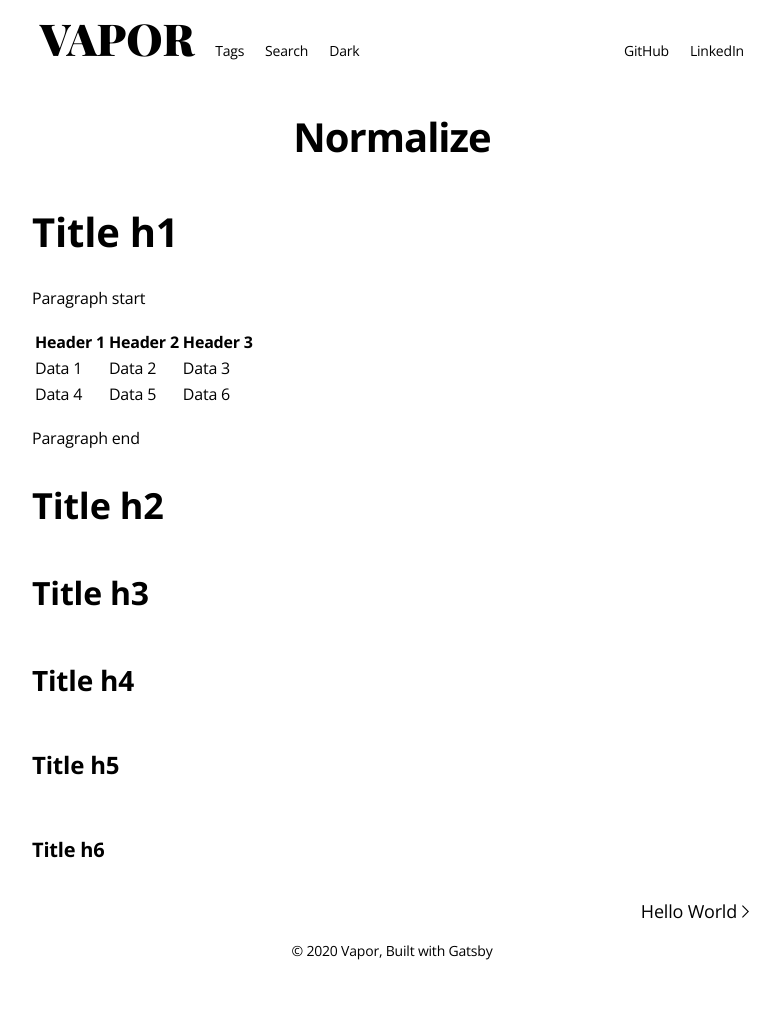
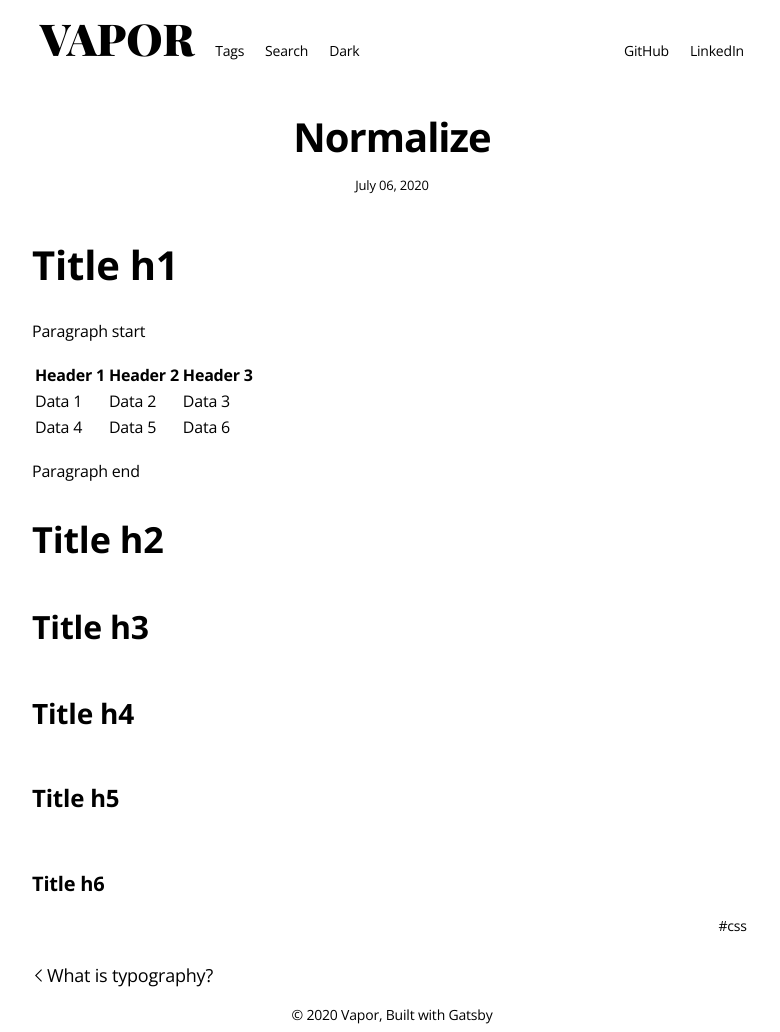
Before and after one commit to weensy/gatsby-vapor, a Gatsby site: page /normalize/ in a window 1280 px wide. Shown: the whole page, without its empty margins (248-1028 px from the left). Before the commit the page ends 968 px from the top, so only its background shows below. Built offline with nearby package versions, Linux system fonts and the light colour scheme; Gatsby itself is replaced by a stand-in of ours.

Commit message:
Update normalize

```diff
--- a/content/blog/normalize/index.md
+++ b/content/blog/normalize/index.md
@@ -1,5 +1,7 @@
 ---
 title: Normalize
+date: "2020-07-06"
+tags: [css]
 ---
 
 # Title h1
```
